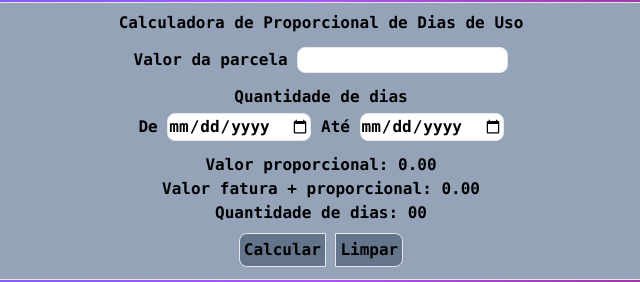
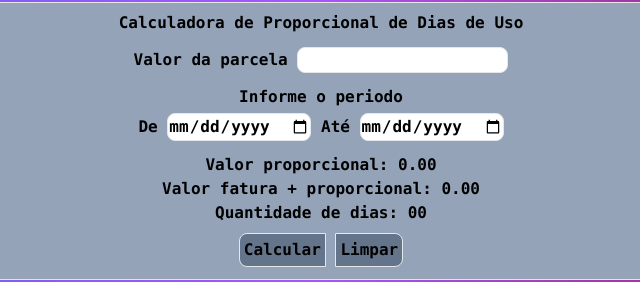
Before and after one commit to mauricioPReis/Caucadora_Proporcional_de_Dias, a plain HTML site: page index.html in a window 1280 px wide. Shown: the part 142-424 px from the top of the page, 319-959 px from the left. Drawn offline with nearby package versions, Linux system fonts and the light colour scheme.

Commit message:
Ataualização2.3.3

```diff
--- a/index.html
+++ b/index.html
@@ -24,7 +24,7 @@
         <input id="valorPlano" class="border rounded-lg" type="number">
       </div>
       <section class="mt-3">
-        <h3 class="m-1">Quantidade de dias<h3>
+        <h3 class="m-1">Informe o periodo<h3>
         <label>De</label>
         <input id="initialDate" class="border rounded-lg" type="date">
         <label>Até</label>
```
